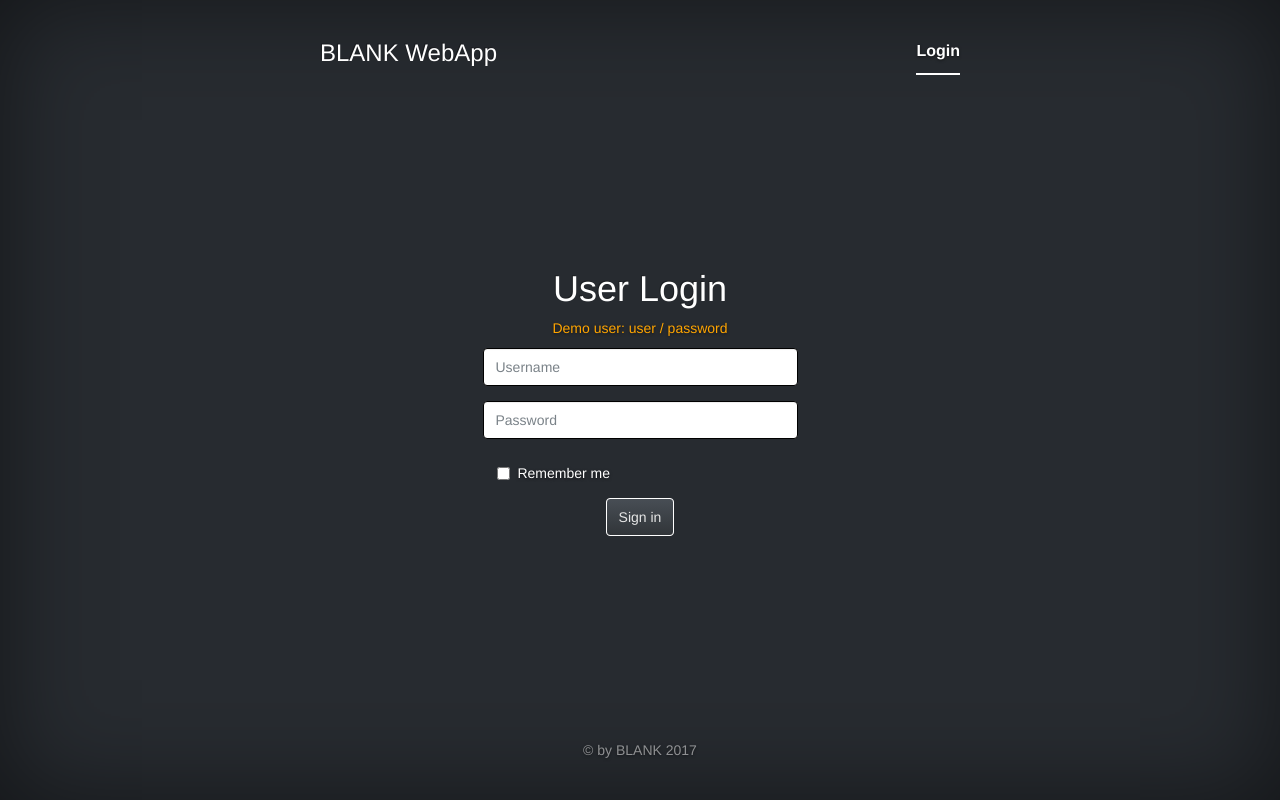
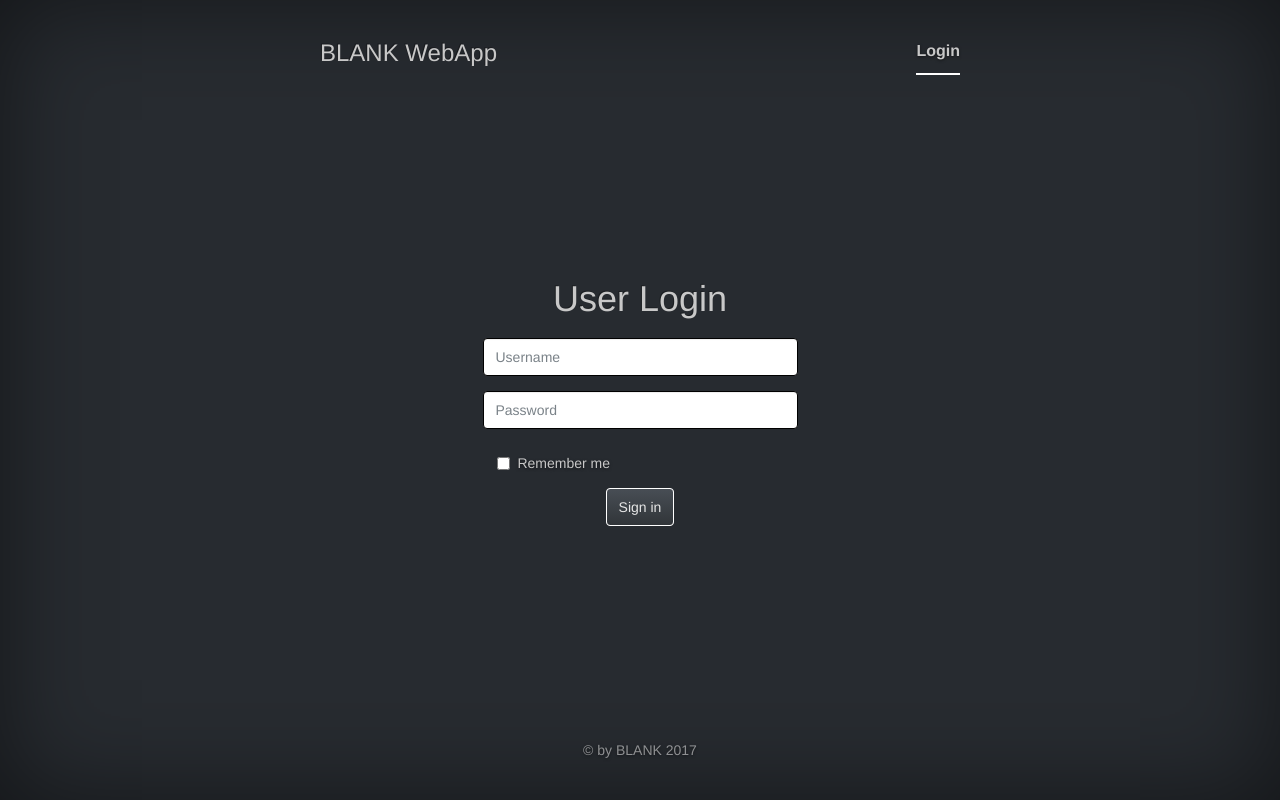
Before and after one commit to egbrl/Car-Trading-Blockchain, a Spring app: page /login in a window 1280 px wide. Run offline with Thymeleaf, Linux system fonts and the light colour scheme; the template is opened without the code that fills it, so the values that code supplies are empty; some of the project's set-up classes (security, data sources, template engines, error pages and the like) are left out, and stand-ins take their place.

Commit message:
small template changes

```diff
--- a/api/src/main/java/ch/uzh/fabric/config/SecurityConfig.java
+++ b/api/src/main/java/ch/uzh/fabric/config/SecurityConfig.java
@@ -15,6 +15,9 @@ public class SecurityConfig extends WebSecurityConfigurerAdapter {
                 .authorizeRequests()
                 .antMatchers("/css/**", "/index").permitAll()
                 .antMatchers("/user/**").hasRole("USER")
+                .antMatchers("/garage/**").hasRole("GARAGE")
+                .antMatchers("/insurance/**").hasRole("INSURANCE")
+                .antMatchers("/dot/**").hasRole("DOT")
                 .and()
                 .formLogin().loginPage("/login").failureUrl("/login-error");
     }
--- a/api/src/main/resources/static/css/cover.css
+++ b/api/src/main/resources/static/css/cover.css
@@ -30,7 +30,7 @@ body {
     background-color: #272b30;
 }
 body {
-    color: #fff;
+    color: #c8c8c8;
     text-align: center;
     text-shadow: 0 1px 3px rgba(0,0,0,.5);
 }
@@ -78,7 +78,7 @@ body {
     padding-left: 0;
     font-size: 16px;
     font-weight: bold;
-    color: #fff; /* IE8 proofing */
+    color: #c8c8c8; /* IE8 proofing */
     color: rgba(255,255,255,.75);
     border-bottom: 2px solid transparent;
 }
@@ -91,7 +91,7 @@ body {
 .masthead-nav > .active > a,
 .masthead-nav > .active > a:hover,
 .masthead-nav > .active > a:focus {
-    color: #fff;
+    color: #c8c8c8;
     border-bottom-color: #fff;
 }
 
--- a/api/src/main/resources/templates/basic-template.html
+++ b/api/src/main/resources/templates/basic-template.html
@@ -85,8 +85,8 @@
                 <ul class="list-unstyled">
                     <li class="pull-right"><a href="#top">Back to top</a></li>
                 </ul>
-                <p>&copy; 2017 :: Made by 4 Students at <a href="http://www.ifi.uzh.ch/en/imrg.html">Information Management Research Group</a> of the <a href="http://www.uzh.ch">University of Zurich</a>.</p>
-                <p>Based on <a href="https://hyperledger-fabric.readthedocs.io/en/latest/" rel="nofollow">Hyperledger Fabric</a> and <a href="https://projects.spring.io/spring-framework/" rel="nofollow">Spring Framework</a>.</p>
+                <p>&copy; by BLANK 2017 :: Made by 4 Students at <a href="http://www.ifi.uzh.ch/en/imrg.html" rel="nofollow" target="_blank">IMRG</a> of the <a href="http://www.uzh.ch" target="_blank" rel="nofollow">University of Zurich</a>.</p>
+                <p>Based on <a href="https://hyperledger-fabric.readthedocs.io/en/latest/" rel="nofollow" target="_blank">Hyperledger Fabric</a> and <a href="https://projects.spring.io/spring-framework/" rel="nofollow" target="_blank">Spring Framework</a>.</p>
 
             </div>
         </div>
--- a/api/src/main/resources/templates/login.html
+++ b/api/src/main/resources/templates/login.html
@@ -48,8 +48,7 @@
 
             <div class="inner cover">
 
-                <h1>User Login</h1>
-                <p style="color: orange">Demo user: user / password</p>
+                <h1 style="margin-bottom: 20px;">User Login</h1>
                 <p th:if="${loginError}" style="color: red">Wrong user or password</p>
 
                 <form class="form-horizontal" th:action="@{/login}" method="post">
```
Lines whose indentation alone changed are shown as unchanged.
